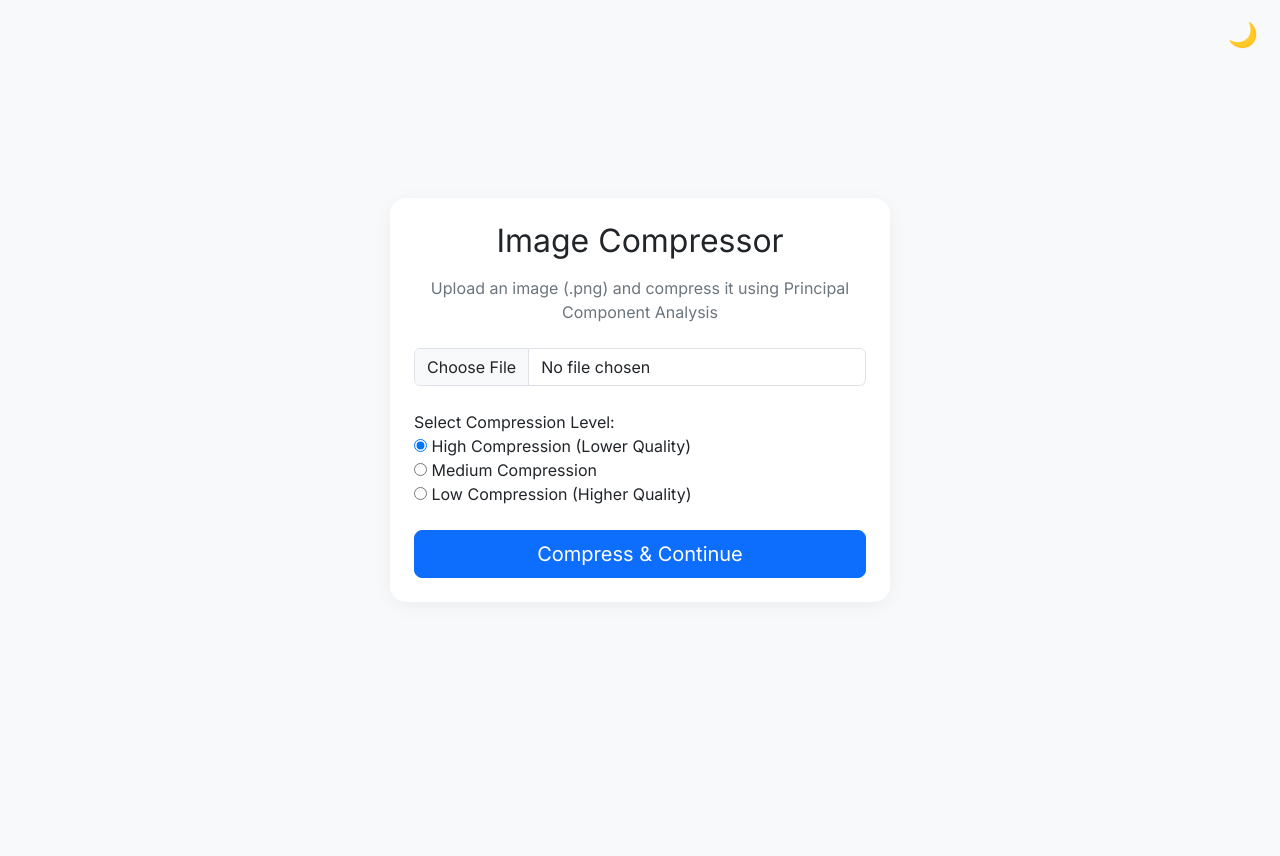
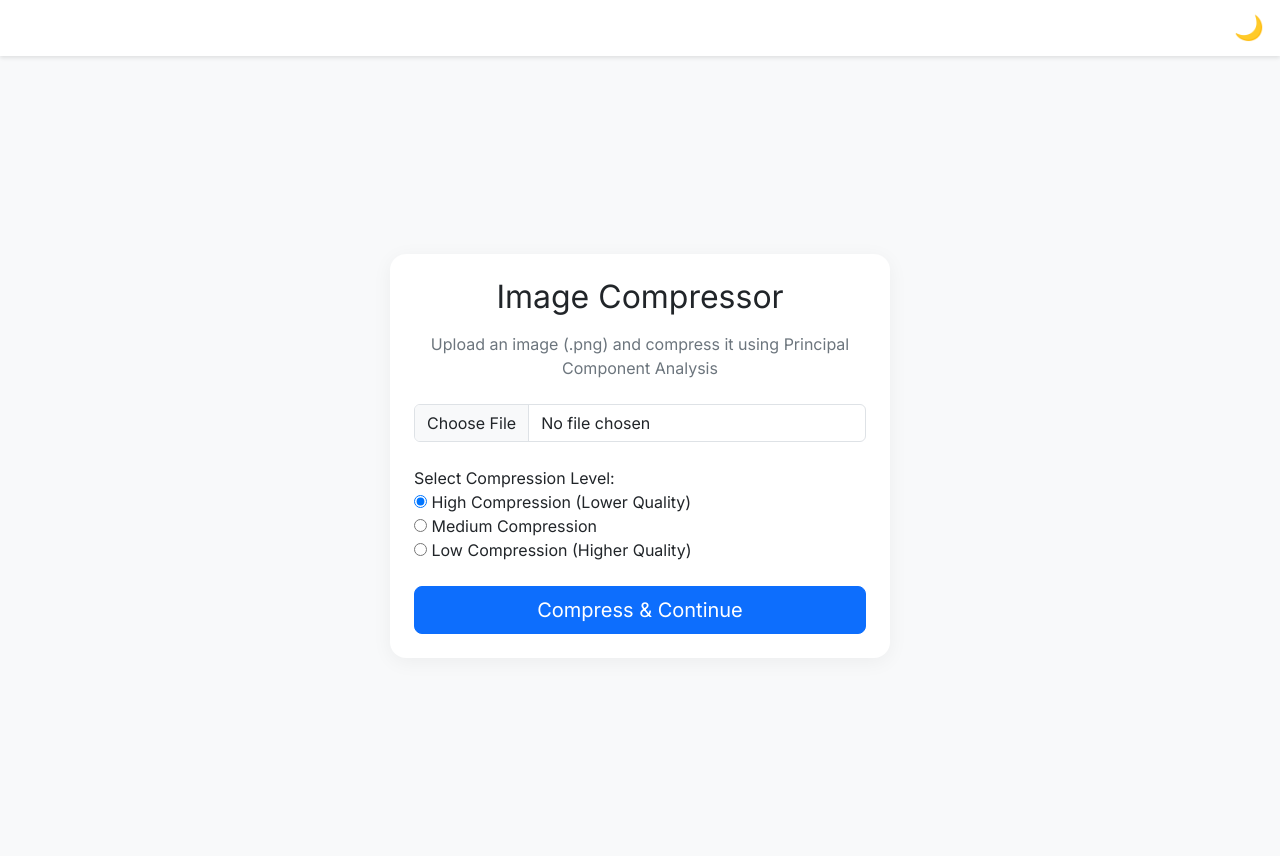
Before and after one commit to hydro-7/PCA-Based-Image-Compression-App, a Flask app: page / in a window 1280 px wide. Before the commit the page ends 578 px from the top, so only its background shows below. Run offline with Flask 3, Linux system fonts and the light colour scheme; some libraries are stand-ins or nearby versions.

Commit message:
STABLE : Added Navbar

```diff
--- a/templates/upload.html
+++ b/templates/upload.html
@@ -6,6 +6,7 @@
   <title>Image Compressor</title>
 
   <link rel="icon" type="image/png" href="{{ url_for('static', filename='wave-icon.jpg') }}">
+
   <link href="https://cdn.jsdelivr.net/npm/bootstrap@5.3.0/dist/css/bootstrap.min.css" rel="stylesheet" />
   <link href="https://fonts.googleapis.com/css2?family=Inter:wght@400;600&display=swap" rel="stylesheet" />
   <style>
@@ -14,12 +15,14 @@
       background-color: #f8f9fa;
       color: #212529;
       transition: background-color 0.3s, color 0.3s;
+      padding-top: 3.5rem; /* space for fixed navbar */
     }
 
     .card {
       border: none;
       border-radius: 1rem;
       box-shadow: 0 4px 20px rgba(0, 0, 0, 0.05);
+      transition: background-color 0.3s, color 0.3s;
     }
 
     .btn-primary {
@@ -38,10 +41,21 @@
       color: #6c757d !important;
     }
 
-    .theme-toggle {
-      position: absolute;
-      top: 1rem;
-      right: 1rem;
+    /* Navbar */
+    nav.navbar {
+      background-color: #fff;
+      box-shadow: 0 2px 4px rgba(0,0,0,0.1);
+      position: fixed;
+      top: 0;
+      left: 0;
+      right: 0;
+      height: 3.5rem;
+      display: flex;
+      align-items: center;
+      padding: 0 1rem;
+      z-index: 1050;
+      justify-content: flex-end; /* only toggle button on right */
+      transition: background-color 0.3s, color 0.3s;
     }
 
     .theme-toggle button {
@@ -49,25 +63,15 @@
       border: none;
       font-size: 1.5rem;
       cursor: pointer;
+      display: flex;
+      align-items: center;
+      height: 100%;
+      padding: 0;
+      line-height: 1;
+      transition: color 0.3s;
     }
 
-    /* Loading Overlay - HIDDEN BY DEFAULT */
-    #loadingOverlay {
-      display: none; /* Make sure it's hidden initially */
-      position: fixed;
-      top: 0;
-      left: 0;
-      width: 100%;
-      height: 100%;
-      background: rgba(255, 255, 255, 0.9);
-      z-index: 1000;
-      align-items: center;
-      justify-content: center;
-      font-size: 1.5rem;
-      font-weight: 600;
-    }
-
-    /* Dark Mode */
+    /* Dark Mode Styles */
     body.dark-mode {
       background-color: #121212 !important;
       color: #e0e0e0 !important;
@@ -78,20 +82,24 @@
       color: #e0e0e0;
     }
 
-    body.dark-mode #loadingOverlay {
-      background: rgba(18, 18, 18, 0.9);
-      color: #fff;
+    body.dark-mode nav.navbar {
+      background-color: #222;
+      box-shadow: 0 2px 4px rgba(255,255,255,0.1);
+      color: #e0e0e0;
+    }
+
+    body.dark-mode .theme-toggle button {
+      color: #e0e0e0;
     }
   </style>
 </head>
 <body>
-  <!-- Theme Toggle -->
-  <div class="theme-toggle">
-    <button id="modeToggle">🌙</button>
-  </div>
-
-  <!-- Loading Overlay -->
-  <div id="loadingOverlay">⏳ Compressing image...</div>
+  <!-- Navbar with only theme toggle -->
+  <nav class="navbar">
+    <div class="theme-toggle">
+      <button id="modeToggle" aria-label="Toggle theme">🌙</button>
+    </div>
+  </nav>
 
   <div class="container d-flex align-items-center justify-content-center min-vh-100">
     <div class="card p-4 w-100" style="max-width: 500px;">
@@ -127,43 +135,37 @@
   </div>
 
   <script>
-    const imageInput = document.getElementById("imageInput");
-    const preview = document.getElementById("preview");
-    const loadingOverlay = document.getElementById("loadingOverlay");
+    // Image preview
+    const imageInput = document.getElementById('imageInput');
+    const preview = document.getElementById('preview');
 
-    // Preview image on file select
-    imageInput.addEventListener("change", () => {
-      const file = imageInput.files[0];
+    imageInput.addEventListener('change', (event) => {
+      const file = event.target.files[0];
       if (file) {
         preview.src = URL.createObjectURL(file);
-        preview.style.display = "block";
-      } else {
-        preview.style.display = "none";
+        preview.style.display = 'block';
       }
     });
 
     // Theme toggle logic
-    const modeToggle = document.getElementById("modeToggle");
+    const modeToggle = document.getElementById('modeToggle');
+
     function setTheme(mode) {
-      document.body.classList.toggle("dark-mode", mode === "dark");
-      localStorage.setItem("theme", mode);
-      modeToggle.textContent = mode === "dark" ? "☀️" : "🌙";
+      document.body.classList.toggle('dark-mode', mode === 'dark');
+      localStorage.setItem('theme', mode);
+      modeToggle.textContent = mode === 'dark' ? '☀️' : '🌙';
     }
 
-    const savedTheme = localStorage.getItem("theme") || "light";
-    setTheme(savedTheme);
-
-    modeToggle.addEventListener("click", () => {
-      const isDark = document.body.classList.contains("dark-mode");
-      setTheme(isDark ? "light" : "dark");
+    // Load saved theme
+    window.addEventListener('DOMContentLoaded', () => {
+      const savedTheme = localStorage.getItem('theme') || 'light';
+      setTheme(savedTheme);
     });
 
-    // Show loading only when a file is selected on submit
-    const uploadForm = document.getElementById("uploadForm");
-    uploadForm.addEventListener("submit", (e) => {
-      if (imageInput.files.length > 0) {
-        loadingOverlay.style.display = "flex"; // Show overlay ONLY if a file is selected
-      }
+    // Toggle theme on button click
+    modeToggle.addEventListener('click', () => {
+      const isDark = document.body.classList.contains('dark-mode');
+      setTheme(isDark ? 'light' : 'dark');
     });
   </script>
 </body>
```
Also changed, not shown: templates/download.html (+63 -18 lines).
